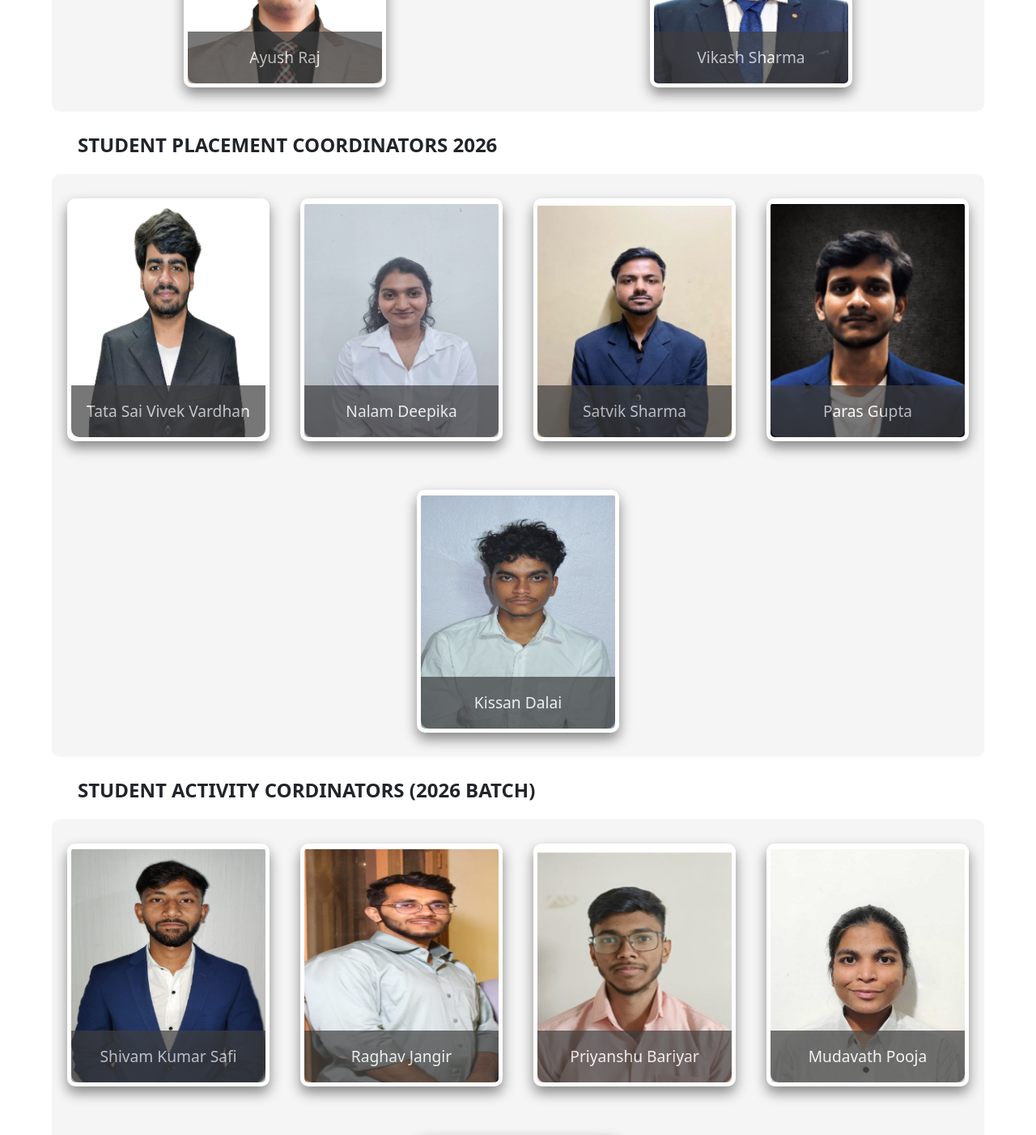
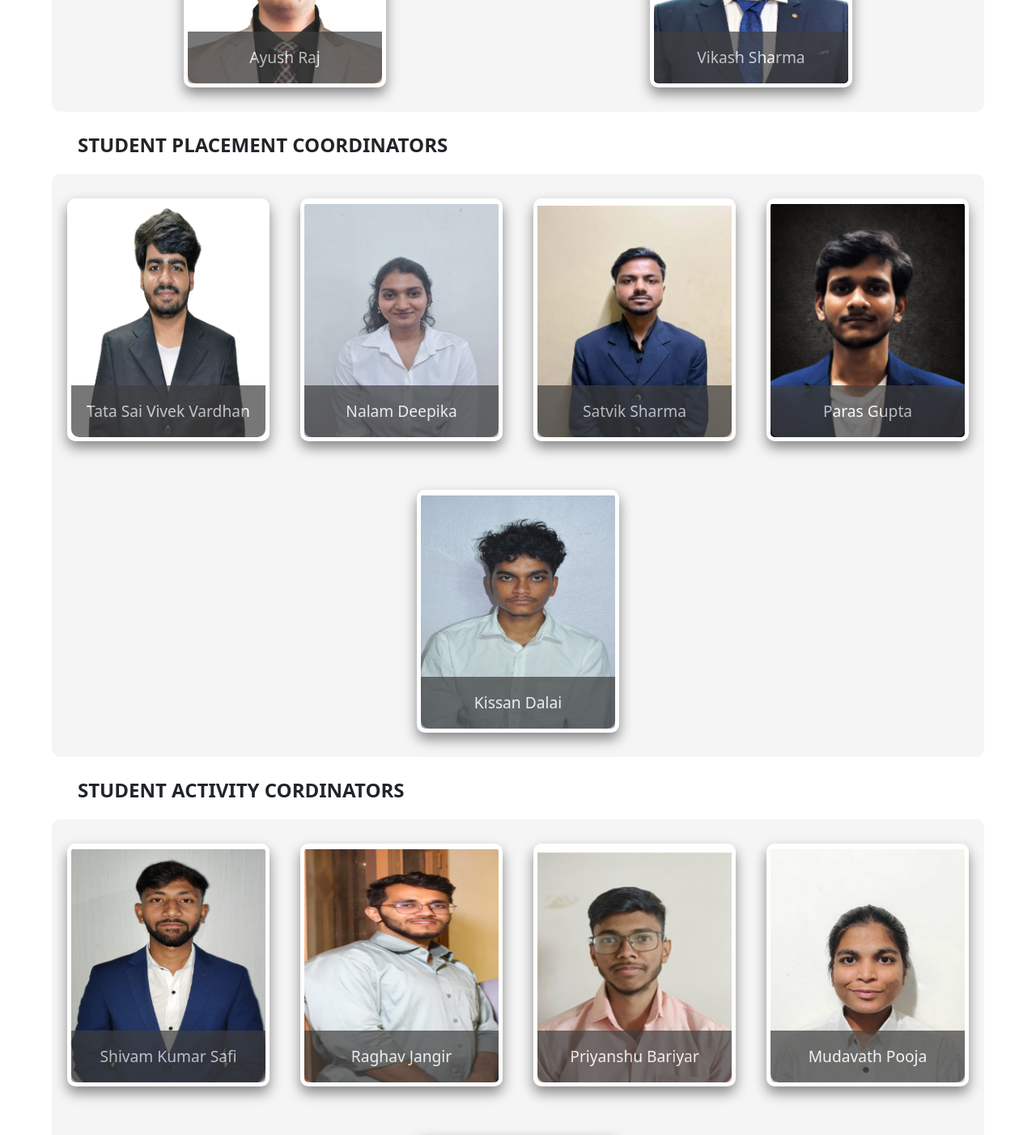
Before and after one commit to NIT-MZ/TNP-Web, a React (Vite) app: page / in a window 1280 px wide. Shown: the part 4540-5942 px from the top of the page at 81% size. Built offline with nearby package versions, Linux system fonts and the light colour scheme.

Commit message:
fix: update titles for Student Placement and Activity Coordinators sections

```diff
--- a/src/components/Team.jsx
+++ b/src/components/Team.jsx
@@ -530,7 +530,7 @@ const Team = () => {
       </div>
 
       <h4 className="team-container-sub-title lg:text-2xl md:text-xl text-md">
-        STUDENT PLACEMENT COORDINATORS 2026
+        STUDENT PLACEMENT COORDINATORS
       </h4>
       <div className="team-card-container">
         {/* Mapping over the teamMembers array to generate card elements */}
@@ -575,7 +575,7 @@ const Team = () => {
       </div>
 
       <h4 className="team-container-sub-title lg:text-2xl md:text-xl text-md">
-        Student Activity Cordinators (2026 Batch){" "}
+        Student Activity Cordinators{" "}
       </h4>
       <div className="team-card-container">
         {/* Mapping over the teamMembers array to generate card elements */}
@@ -665,7 +665,7 @@ const Team = () => {
       </div>
 
       <h4 className="team-container-sub-title lg:text-2xl md:text-xl text-md">
-        ASSISTANT STUDENT PLACEMENT COORDINATORS 2027
+        ASSISTANT STUDENT PLACEMENT COORDINATORS
       </h4>
       <div className="team-card-container">
         {/* Mapping over the teamMembers array to generate card elements */}
@@ -712,7 +712,7 @@ const Team = () => {
 
 
       <h4 className="team-container-sub-title lg:text-2xl md:text-xl text-md">
-        Assistant Student Activity Cordinators (2027 Batch){" "}
+        Assistant Student Activity Cordinators{" "}
       </h4>
       <div className="team-card-container">
         {/* Mapping over the teamMembers array to generate card elements */}
```
